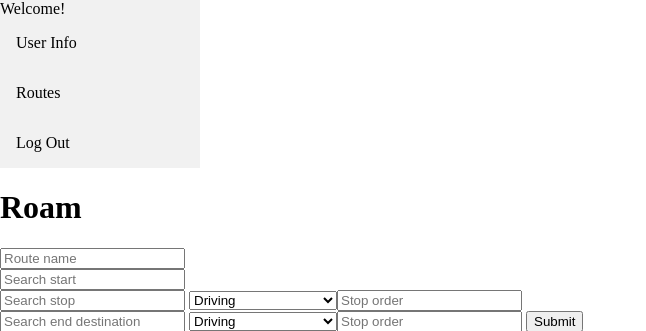
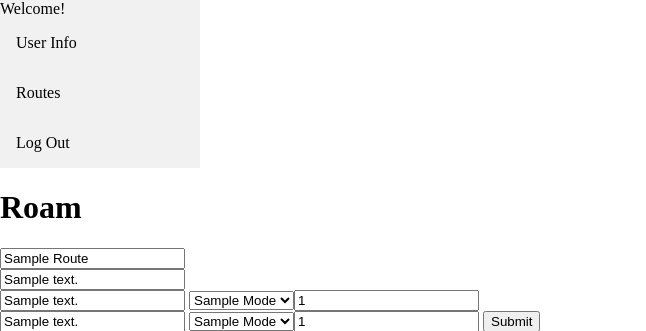
Before and after one commit to aileentran/roam, a Flask app: template templates/map.html in a window 1280 px wide. Shown: the top 331 px of the page, without its empty margins (0-646 px from the left). Run offline with Flask 2, Linux system fonts and the light colour scheme; the template is opened without the code that fills it: most values are stand-ins (such as "Sample title", 1, 10 or a date in 2020); some libraries are stand-ins or nearby versions.

Commit message:
Returned route info: segments, mode, order directly into original form

```diff
--- a/server.py
+++ b/server.py
@@ -110,7 +110,7 @@ def login():
 def map_page():
 	"""After user has logged in, show map page map: start, stop(s), mode(s), map, and sidebar with access to logout, user info and routes"""
 
-	return render_template('map.html')
+	return render_template('map.html', route=None)
 
 @app.route('/save_route', methods=['POST'])
 def save_route():
@@ -227,9 +227,9 @@ def route_info(route_id):
 	# information about each segment
 	for segment in route_obj.segments:
 		route_info = gmaps.distance_matrix(segment.start_address, segment.stop_address, segment.mode.mode)
-		print(route_info)
 
-	return render_template('map.html')
+
+	return render_template('map.html', route=route_obj)
 
 
 @app.route('/log-out')
--- a/templates/map.html
+++ b/templates/map.html
@@ -18,4 +18,5 @@
 <section id="route-info">
 	<div name="route-info"></div>
 </section>
+
 {% endblock %}
--- a/templates/map_base.html
+++ b/templates/map_base.html
@@ -23,31 +23,41 @@
 <section id="save-route">
 	<form class="save_route" action="/save_route" method="POST">
 		{# route name #}
-		<input name="name" type="text" placeholder="Route name"><br>
+		<input name="name" type="text" value="{{ route.name.title() if route else ''}}" placeholder="Route name"><br>
 		{# start location #}
-		<input name="start" type="text" placeholder="Search start"><br>
+		<input name="start" type="text" value="{{ route.start_address if route else ''}}"placeholder="Search start"><br>
 		{# stop location #}
-		<input name="stop" type="text" placeholder="Search stop">
+		{# TODO: TAKE OUT SEGMENT HARDCODE! #}
+		<input name="stop" type="text" value="{{ route.segments[0].stop_address if route else '' }}"placeholder="Search stop">
+
 		<select name="mode_stop">
+			{% if route: %}
+			<option value="{{ route.segments[0].mode.mode }}">{{ route.segments[0].mode.mode.title() }}</option>
+			{% else %}
 			<option value="driving">Driving</option> {# google takes in driving #}
 			<option value="walking">Walking</option> {# google takes in walking #}
 			<option value="bicycling">Bicycling</option> {# google takes in bicycling #}
 			<option value="transit">Public Transportation</option> {# google takes in transit #}
-		<input name="seg_order_stop" type="number" min="1" placeholder="Stop order">
+			{% endif %}
+		<input name="seg_order_stop" type="number" min="1" value="{{ route.segments[0].order_num if route else '' }}"placeholder="Stop order">
 
 		<br>
 
 		{# end destination #}
-		<input name="end" type="text" placeholder="Search end destination">
-		<select name="mode_end">
+		<input name="end" type="text" value="{{ route.segments[1].stop_address if route else '' }}" placeholder="Search end destination">
+		<select name="mode_stop">
+			{% if route: %}
+			<option value="{{ route.segments[1].mode.mode }}">{{ route.segments[1].mode.mode.title() }}</option>
+			{% else %}
 			<option value="driving">Driving</option> {# google takes in driving #}
 			<option value="walking">Walking</option> {# google takes in walking #}
 			<option value="bicycling">Bicycling</option> {# google takes in bicycling #}
 			<option value="transit">Public Transportation</option> {# google takes in transit #}
-		<input name="seg_order_end" type="number" min="1" placeholder="Stop order">
+			{% endif %}
+		<input name="seg_order_end" type="number" min="1" value="{{ route.segments[1].order_num if route else '' }}"placeholder="Stop order">
 
 		{# TODO: INCLUDE BUTTON TO ADD ANOTHER STOP + MODE #}
-
+		{# TODO: might have duplicates if hit submit. Check later #}
 		<input type="submit">
 	</form>
 </section>
@@ -56,4 +66,5 @@
 <section id="map">
 	<div class="map"></div>
 </section>
+
 {% endblock %}
```
